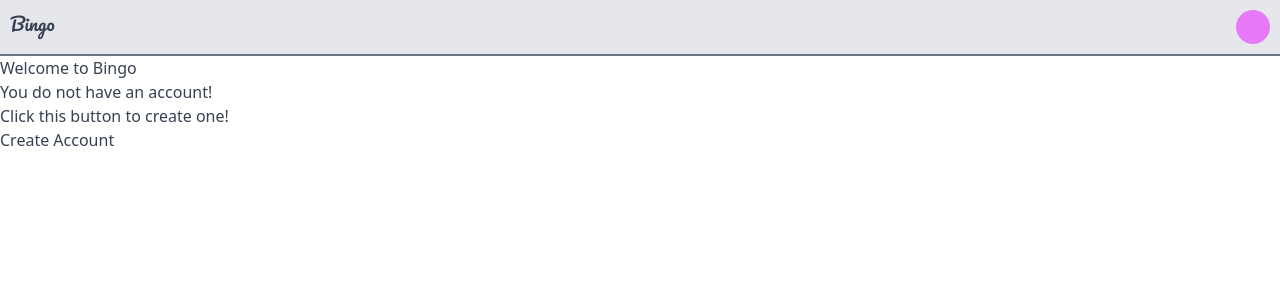
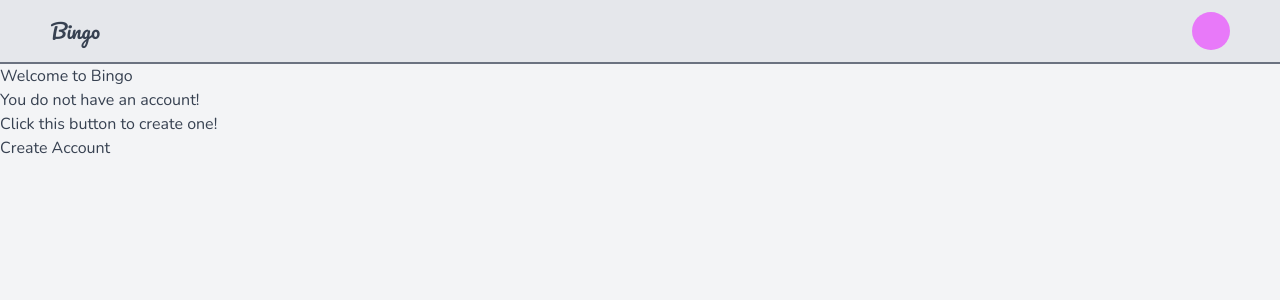
Before and after one commit to quiode/2024-Hackathon, an Angular app in the folder frontend/: page /register in a window 1280 px wide. Shown: the top 300 px of the page. Built offline with nearby package versions, Linux system fonts and the light colour scheme; no server answers.

Commit message:
added fonts globally, init lecture

```diff
--- a/frontend/src/app/app.component.css
+++ b/frontend/src/app/app.component.css
@@ -0,0 +1,5 @@
+.wrapper {
+  @apply
+  mt-16
+  font-['Nunito']
+}
--- a/frontend/src/app/app.component.html
+++ b/frontend/src/app/app.component.html
@@ -1,3 +1,5 @@
 <app-header></app-header>
 
-<router-outlet></router-outlet>
+<main class="wrapper">
+  <router-outlet></router-outlet>
+</main>
--- a/frontend/src/app/header/header.component.css
+++ b/frontend/src/app/header/header.component.css
@@ -1,24 +1,34 @@
 header {
   @apply
-  h-14
+  top-0
+  fixed
+  h-16
+  w-full
   border-b-2
   border-gray-500
-  dark:border-gray-200
+  bg-gray-200
+  dark:bg-gray-800
+  flex
+  justify-center
+}
+
+.nav {
+  @apply
   flex
   flex-row
   justify-between
-  align-middle
-  p-2.5
-  bg-gray-200
-  dark:bg-gray-800
+  items-center
+  h-full
+  w-[94%]
+  p-3
 }
 
 .logo {
   @apply
   font-['Pacifico']
   flex
-  align-bottom
-  text-lg
+  items-center
+  text-xl
 }
 
 .profile {
--- a/frontend/src/app/header/header.component.html
+++ b/frontend/src/app/header/header.component.html
@@ -1,4 +1,6 @@
 <header class="">
-  <a href="" class="logo">Bingo</a>
-  <a href="" class="profile"></a>
+  <div class="nav">
+    <a href="" class="logo">Bingo</a>
+    <a href="" class="profile"></a>
+  </div>
 </header>
--- /dev/null
+++ b/frontend/src/app/interfaces/lecture.ts
@@ -0,0 +1,8 @@
+import { Time } from "./time";
+
+export interface Lecture {
+  title: String | null,
+  lecturers: Array<number> | null,
+  times: Array<Time> | null,
+  cards: Array<number> | null
+}
--- /dev/null
+++ b/frontend/src/app/interfaces/lecturer.ts
@@ -0,0 +1,4 @@
+export interface Lecturer {
+  id: number,
+  name: String
+}
--- /dev/null
+++ b/frontend/src/app/interfaces/time.ts
@@ -0,0 +1,4 @@
+export interface Time {
+  start: number,
+  end: number
+}
--- a/frontend/src/app/lecture/lecture.component.css
+++ b/frontend/src/app/lecture/lecture.component.css
@@ -0,0 +1,38 @@
+.wrapper {
+  @apply
+  p-3
+}
+
+.title {
+  @apply
+  font-bold
+  text-2xl
+  w-[90%]
+}
+
+.lecturers {
+
+}
+
+.lecturer {
+  @apply
+  underline
+  hover:text-fuchsia-400
+  transition-colors
+}
+
+.live-game {
+  @apply
+  mt-16
+  h-36
+  px-3
+  py-2
+  border-2
+  border-gray-500
+  rounded-md
+}
+
+.live-game-title {
+  @apply
+  font-bold
+}
--- a/frontend/src/app/lecture/lecture.component.html
+++ b/frontend/src/app/lecture/lecture.component.html
@@ -1 +1,19 @@
-<p>lecture works!</p>
+<div class="wrapper">
+  <div class="title">{{ getTitle() }}</div>
+  <div class="lecturers">
+    @for (lecturer of getLecturers(); track lecturer; let last = $last) {
+      <a href="" class="lecturer">{{ lecturer }}</a>@if (!last) {<span>, </span>}
+    }
+  </div>
+  <div class="live-game">
+    <div class="live-game-title">
+      Live Game
+    </div>
+    @if (true) {
+
+    }
+    @else {
+      <span>No current live game...</span>
+    }
+  </div>
+</div>
--- a/frontend/src/app/lecture/lecture.component.ts
+++ b/frontend/src/app/lecture/lecture.component.ts
@@ -1,4 +1,5 @@
 import { Component } from '@angular/core';
+import { Lecture } from '../interfaces/lecture';
 
 @Component({
   selector: 'app-lecture',
@@ -9,4 +10,21 @@ import { Component } from '@angular/core';
 })
 export class LectureComponent {
 
+  lecture: Lecture = {
+    title: null,
+    lecturers: null,
+    times: null,
+    cards: null
+  }
+
+  getLiveGame() {
+    return false;
+  }
+  getLecturers() {
+    return this.lecture.lecturers;
+  }
+  getTitle() {
+    return this.lecture.title;
+  }
+
 }
--- a/frontend/src/index.html
+++ b/frontend/src/index.html
@@ -10,6 +10,7 @@
   <link rel="preconnect" href="https://fonts.googleapis.com">
   <link rel="preconnect" href="https://fonts.gstatic.com" crossorigin>
   <link href="https://fonts.googleapis.com/css2?family=Pacifico&display=swap" rel="stylesheet">
+  <link href="https://fonts.googleapis.com/css2?family=Nunito:ital,wght@0,200..1000;1,200..1000&display=swap" rel="stylesheet">
 </head>
 <body>
   <app-root></app-root>
--- a/frontend/src/styles.css
+++ b/frontend/src/styles.css
@@ -27,5 +27,7 @@
 body {
   @apply
   text-gray-700
-  dark:text-gray-100
+  dark:text-gray-200
+  bg-gray-100
+  dark:bg-gray-900
 }
```
Also changed, not shown: 1 other file (tests, documents, lock files or other folders).
